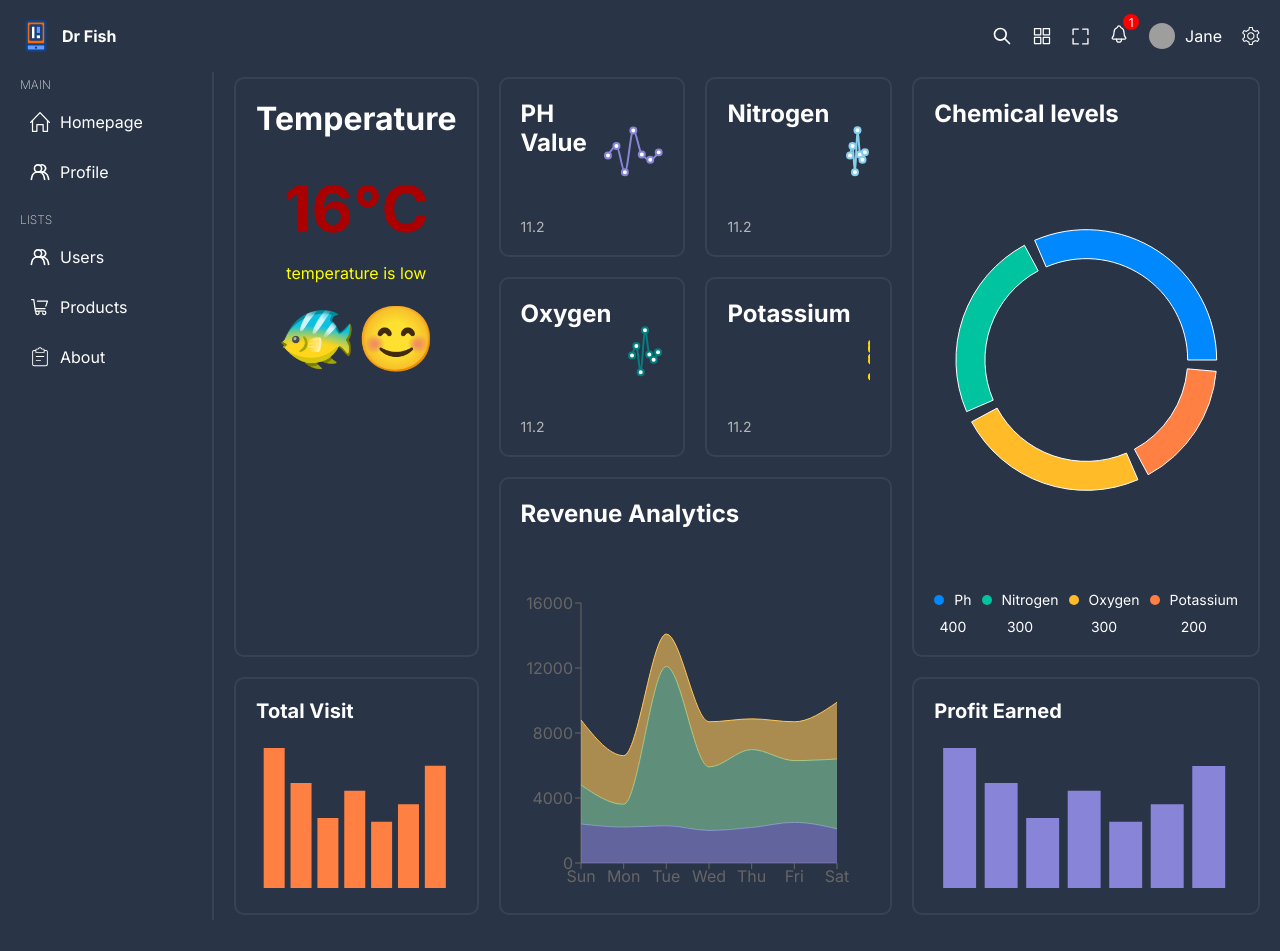
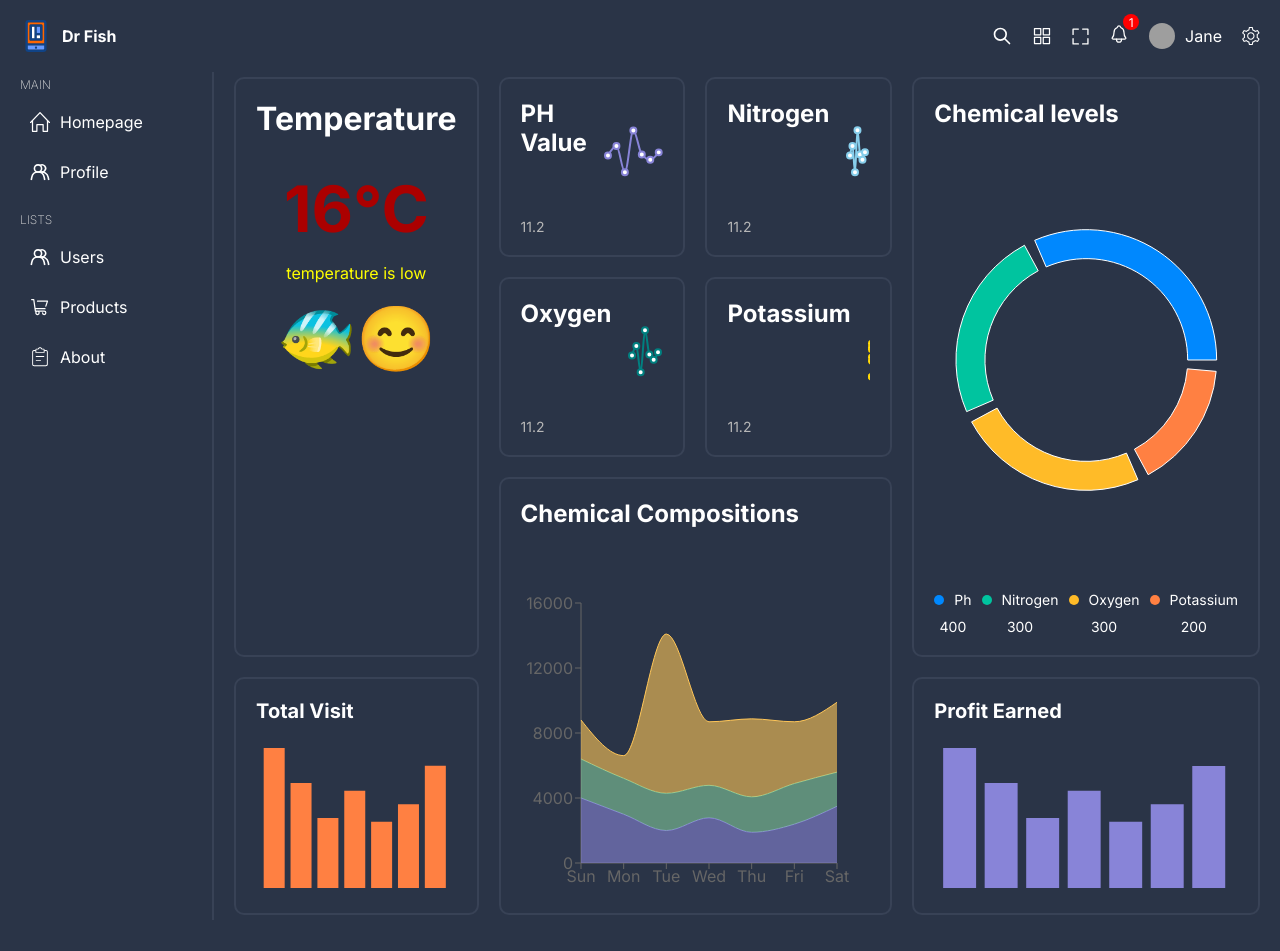
Before and after one commit to santoshyadav-29/Dr-Fish, a React (Vite) app: page / in a window 1280 px wide. Shown: the top 951 px of the page. Built offline with nearby package versions, Linux system fonts and the light colour scheme; grey boxes are pictures that could not be loaded.

Commit message:
area chart

```diff
--- a/src/components/bigChartBox/BigChartBox.tsx
+++ b/src/components/bigChartBox/BigChartBox.tsx
@@ -55,14 +55,24 @@ const data = [
   },
 ];
 
+const updatedData = data.map(item => ({
+  name: item.name,
+  nitrogen: item.books,
+  oxygen: item.clothes,
+  potassium: item.electronic,
+}));
+
+
+
+
 const BigChartBox = () => {
   return (
     <div className="bigChartBox">
-      <h1>Revenue Analytics</h1>
+      <h1>Chemical Compositions</h1>
       <div className="chart">
         <ResponsiveContainer width="99%" height="100%">
           <AreaChart
-            data={data}
+            data={updatedData}
             margin={{
               top: 10,
               right: 30,
@@ -75,21 +85,21 @@ const BigChartBox = () => {
             <Tooltip />
             <Area
               type="monotone"
-              dataKey="electronic"
+              dataKey="nitrogen"
               stackId="1"
               stroke="#8884d8"
               fill="#8884d8"
             />
             <Area
               type="monotone"
-              dataKey="clothes"
+              dataKey="potassium"
               stackId="1"
               stroke="#82ca9d"
               fill="#82ca9d"
             />
             <Area
               type="monotone"
-              dataKey="books"
+              dataKey="oxygen"
               stackId="1"
               stroke="#ffc658"
               fill="#ffc658"
```
